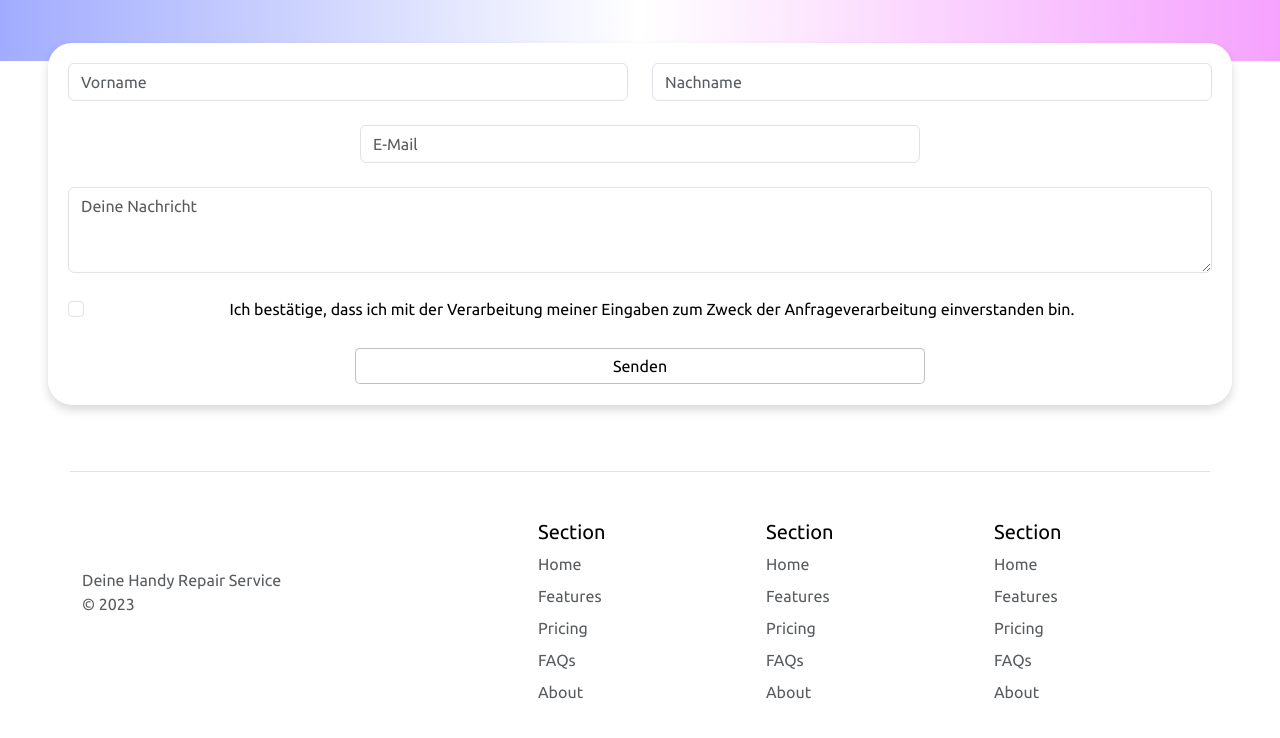
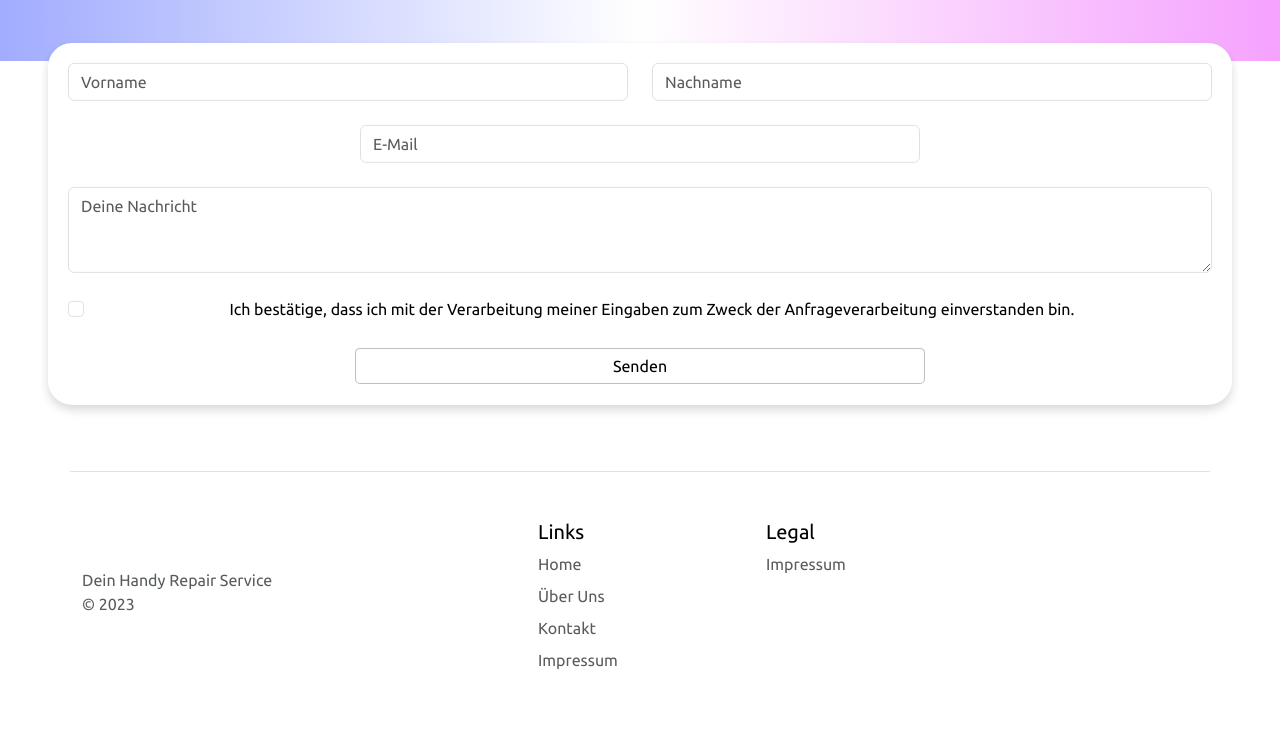
Before and after one commit to nicosammito/IUExam2023, a plain HTML site: page contact.html in a window 1280 px wide. Shown: the part 236-974 px from the top of the page. Drawn offline with nearby package versions, Linux system fonts and the light colour scheme.

Commit message:
Contact Footer

```diff
--- a/contact.html
+++ b/contact.html
@@ -90,9 +90,11 @@
         <footer class="row row-cols-1 row-cols-sm-2 row-cols-md-5 py-5 my-5 border-top">
             <div class="col mb-3">
                 <a href="/" class="d-flex align-items-center mb-3 link-body-emphasis text-decoration-none">
-              <svg class="bi me-2" width="40" height="32"><use xlink:href="#bootstrap"></use></svg>
+                    <svg class="bi me-2" width="40" height="32">
+                        <use xlink:href="#bootstrap"></use>
+                    </svg>
                 </a>
-            <p class="text-body-secondary">Deine Handy Repair Service © 2023</p>
+                <p class="text-body-secondary">Dein Handy Repair Service © 2023</p>
             </div>
 
             <div class="col mb-3">
@@ -100,35 +102,23 @@
             </div>
 
             <div class="col mb-3">
-            <h5>Section</h5>
+                <h5>Links</h5>
                 <ul class="nav flex-column">
-              <li class="nav-item mb-2"><a href="#" class="nav-link p-0 text-body-secondary">Home</a></li>
-              <li class="nav-item mb-2"><a href="#" class="nav-link p-0 text-body-secondary">Features</a></li>
-              <li class="nav-item mb-2"><a href="#" class="nav-link p-0 text-body-secondary">Pricing</a></li>
-              <li class="nav-item mb-2"><a href="#" class="nav-link p-0 text-body-secondary">FAQs</a></li>
-              <li class="nav-item mb-2"><a href="#" class="nav-link p-0 text-body-secondary">About</a></li>
+                    <li class="nav-item mb-2"><a href="/" class="nav-link p-0 text-body-secondary">Home</a></li>
+                    <li class="nav-item mb-2"><a href="about.html" class="nav-link p-0 text-body-secondary">Über Uns</a>
+                    </li>
+                    <li class="nav-item mb-2"><a href="contact.html" class="nav-link p-0 text-body-secondary">Kontakt</a>
+                    </li>
+                    <li class="nav-item mb-2"><a href="imprint.html" class="nav-link p-0 text-body-secondary">Impressum</a>
+                    </li>
                 </ul>
             </div>
 
             <div class="col mb-3">
-            <h5>Section</h5>
+                <h5>Legal</h5>
                 <ul class="nav flex-column">
-              <li class="nav-item mb-2"><a href="#" class="nav-link p-0 text-body-secondary">Home</a></li>
-              <li class="nav-item mb-2"><a href="#" class="nav-link p-0 text-body-secondary">Features</a></li>
-              <li class="nav-item mb-2"><a href="#" class="nav-link p-0 text-body-secondary">Pricing</a></li>
-              <li class="nav-item mb-2"><a href="#" class="nav-link p-0 text-body-secondary">FAQs</a></li>
-              <li class="nav-item mb-2"><a href="#" class="nav-link p-0 text-body-secondary">About</a></li>
-            </ul>
-          </div>
-
-          <div class="col mb-3">
-            <h5>Section</h5>
-            <ul class="nav flex-column">
-              <li class="nav-item mb-2"><a href="#" class="nav-link p-0 text-body-secondary">Home</a></li>
-              <li class="nav-item mb-2"><a href="#" class="nav-link p-0 text-body-secondary">Features</a></li>
-              <li class="nav-item mb-2"><a href="#" class="nav-link p-0 text-body-secondary">Pricing</a></li>
-              <li class="nav-item mb-2"><a href="#" class="nav-link p-0 text-body-secondary">FAQs</a></li>
-              <li class="nav-item mb-2"><a href="#" class="nav-link p-0 text-body-secondary">About</a></li>
+                    <li class="nav-item mb-2"><a href="imprint.html" class="nav-link p-0 text-body-secondary">Impressum</a>
+                    </li>
                 </ul>
             </div>
         </footer>
```
Lines whose indentation alone changed are shown as unchanged.
